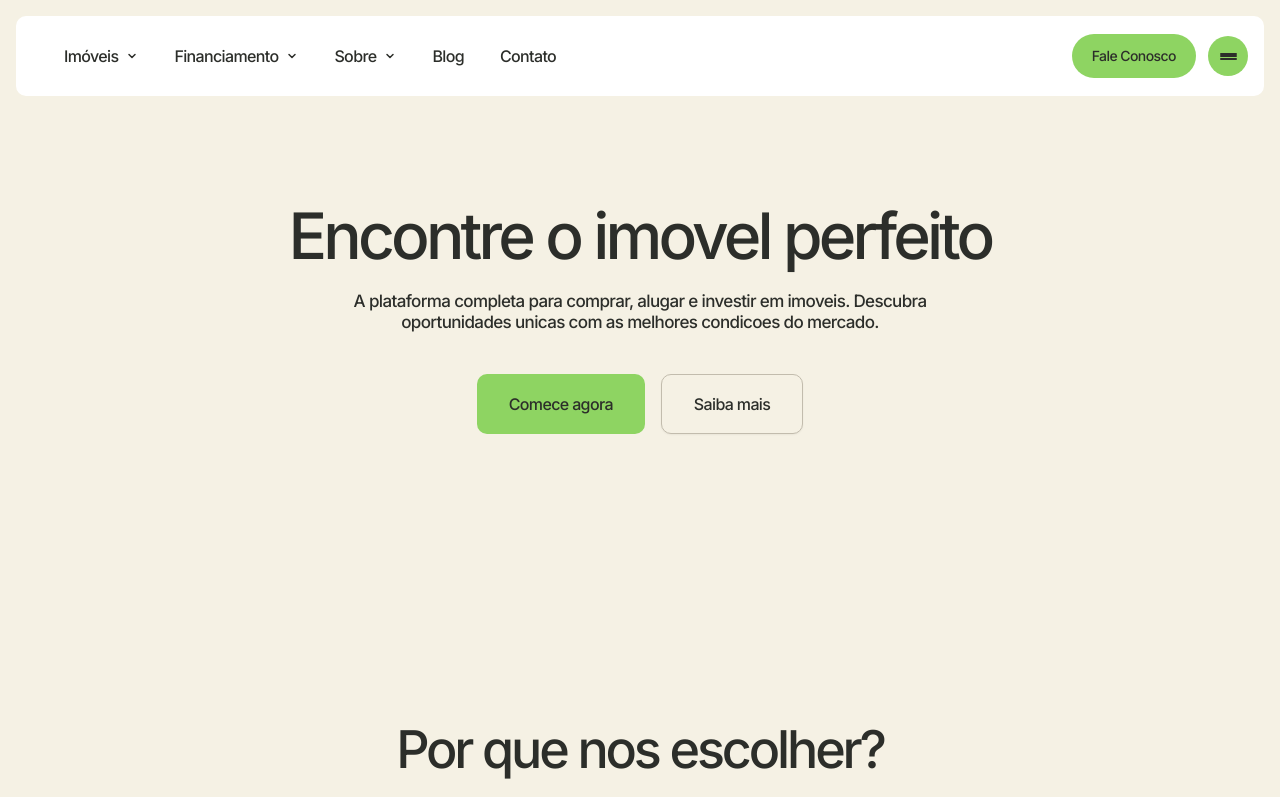
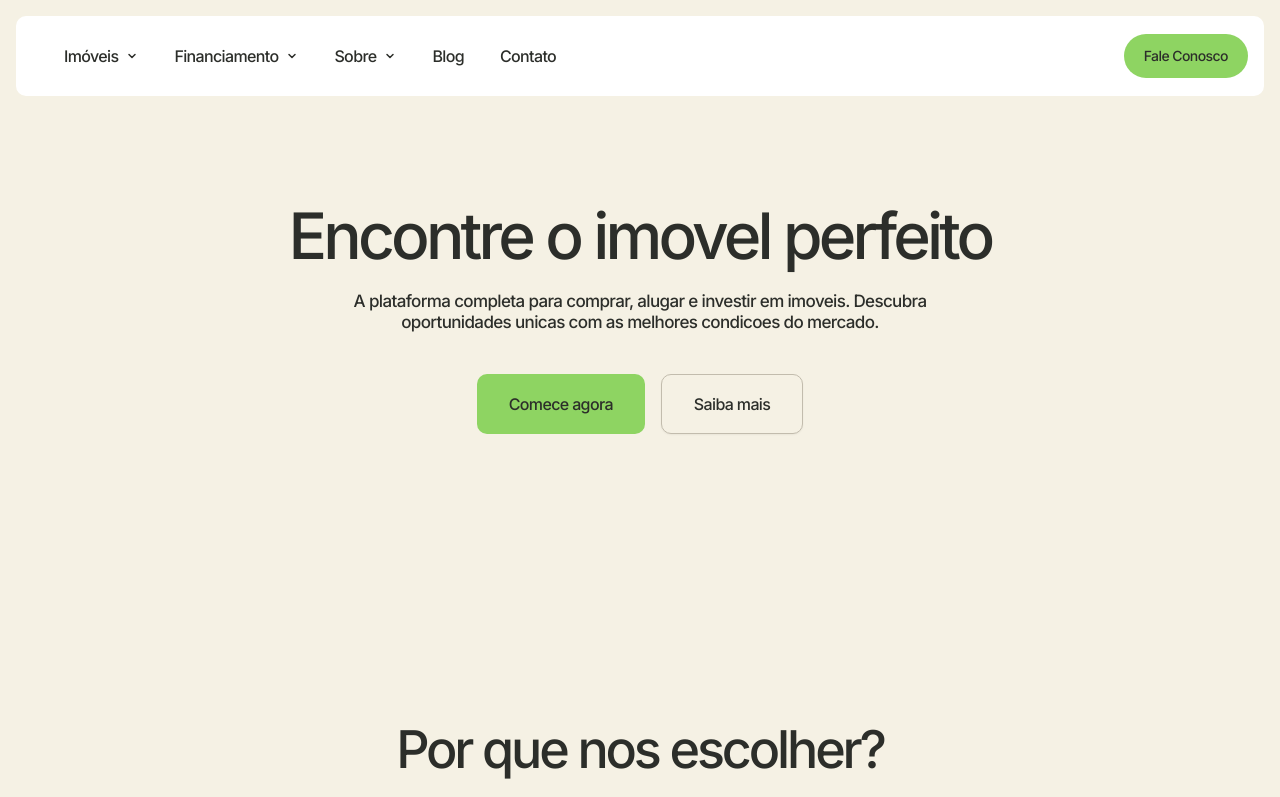
Before and after one commit to MTconnect-BR/imobiliario, a Next.js app: page / in a window 1280 px wide. Shown: the top 797 px of the page. Built offline with nearby package versions, Linux system fonts and the light colour scheme.

Commit message:
fix: corrigir problemas do menu
- Esconder hamburger no desktop (>=1000px)
- Alinhar botões Fale Conosco e hamburger à direita no mobile
- Adicionar fundo branco no nav_inner para conter footer

```diff
--- a/app/globals.css
+++ b/app/globals.css
@@ -495,6 +495,9 @@
     .c-menu-mobile {
         display: none;
     }
+    .c-menu-desktop_button {
+        display: none;
+    }
 }
 
 .c-menu-mobile_bar {
@@ -513,6 +516,7 @@
     align-items: center;
     gap: 12px;
     display: flex;
+    margin-left: auto;
 }
 
 .c-menu-mobile_contact {
@@ -664,6 +668,8 @@
     top: 0;
     left: 0;
     overflow: auto;
+    background-color: var(--color-white);
+    border-radius: 10px;
 }
 
 .c-menu-mobile_list {
```
